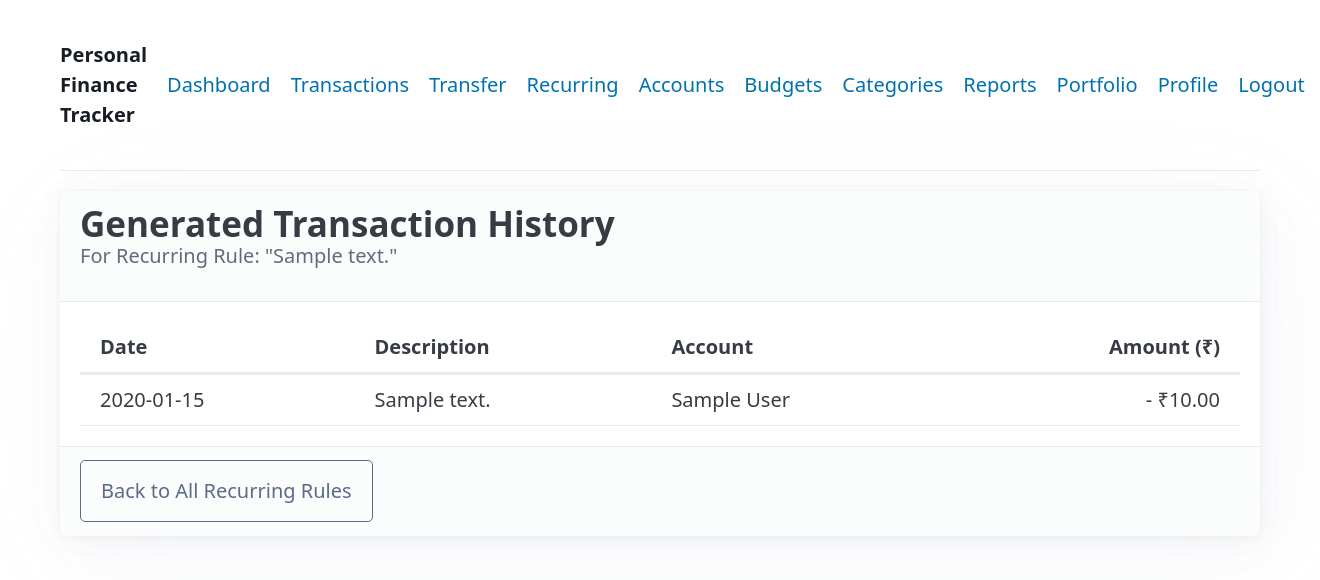
After one commit to PrajwalMadhyastha/personal-finance-webapp, a Flask app: page /recurring/1/transactions in a window 1320 px wide. The commit adds this page. Shown: the top 580 px of the page. Run offline with Flask 3, Linux system fonts and the light colour scheme; a user stored in the database is signed in; tables that the repository leaves empty hold one stand-in row (values such as "Sample post"); parts of the project's set-up code (start-up, migrations or seed data) failed here and were passed over; some libraries are stand-ins or nearby versions.

Commit message:
feat(app): Link recurring rules to the transactions they generate

```diff
--- a/finance_tracker/routes.py
+++ b/finance_tracker/routes.py
@@ -1169,12 +1169,15 @@ def generate_recurring_transactions():
 
     transactions_created = 0
     for rule in due_rules:
-        # 4. Create new Transaction from the rule
         transaction_datetime = datetime.combine(rule.next_due_date, datetime.min.time(), tzinfo=timezone.utc)
         new_transaction = Transaction(
-            description=rule.description, amount=rule.amount,
-            transaction_type=rule.transaction_type, transaction_date=transaction_datetime,
-            user_id=rule.user_id, account_id=rule.account_id
+            description=rule.description,
+            amount=rule.amount,
+            transaction_type=rule.transaction_type,
+            transaction_date=transaction_datetime,
+            user_id=rule.user_id,
+            account_id=rule.account_id,
+            recurring_transaction_id=rule.id
         )
         if rule.category: new_transaction.categories.append(rule.category)
 
@@ -1200,6 +1203,26 @@ def generate_recurring_transactions():
     success_message = f"Successfully generated {transactions_created} transaction(s)."
     current_app.logger.info(success_message)
     return jsonify({'status': 'success', 'message': success_message})
+
+@main_bp.route('/recurring/<int:recurring_id>/transactions')
+@login_required
+def view_generated_transactions(recurring_id):
+    """Displays all transactions generated by a specific recurring rule."""
+
+    # Find the parent recurring rule, ensuring it belongs to the current user
+    rule = db.session.get(RecurringTransaction, recurring_id)
+    if not rule or rule.user_id != current_user.id:
+        abort(404)
+
+    # The 'generated_transactions' relationship we created makes this query simple.
+    # We order them by date for a clean display.
+    transactions = rule.generated_transactions.order_by(Transaction.transaction_date.desc()).all()
+
+    return render_template(
+        'recurring_detail.html',
+        rule=rule,
+        transactions=transactions
+    )
 
 
 @main_bp.route('/portfolio/add', methods=['GET', 'POST'])
--- a/finance_tracker/templates/recurring.html
+++ b/finance_tracker/templates/recurring.html
@@ -79,7 +79,7 @@
                     <th>Amount</th>
                     <th>Frequency</th>
                     <th>Next Due Date</th>
-                    <!-- <th>Actions</th> -->
+                    <th>Actions</th> <!-- New Column -->
                 </tr>
             </thead>
             <tbody>
@@ -92,7 +92,9 @@
                     </td>
                     <td>{{ item.recurrence_interval|capitalize }}</td>
                     <td>{{ item.next_due_date.strftime('%Y-%m-%d') }}</td>
-                    <!-- <td><small>N/A</small></td> -->
+                    <td>
+                        <a href="{{ url_for('main.view_generated_transactions', recurring_id=item.id) }}" role="button" class="outline">View Generated</a>
+                    </td>
                 </tr>
                 {% endfor %}
             </tbody>
--- /dev/null
+++ b/finance_tracker/templates/recurring_detail.html
@@ -0,0 +1,46 @@
+{% extends "base.html" %}
+
+{% block title %}History for {{ rule.description }}{% endblock %}
+
+{% block content %}
+<article>
+    <header>
+        <hgroup>
+            <h2>Generated Transaction History</h2>
+            <h3>For Recurring Rule: "{{ rule.description }}"</h3>
+        </hgroup>
+    </header>
+
+    {% if transactions %}
+    <table>
+        <thead>
+            <tr>
+                <th>Date</th>
+                <th>Description</th>
+                <th>Account</th>
+                <th style="text-align: right;">Amount (₹)</th>
+            </tr>
+        </thead>
+        <tbody>
+            {% for trans in transactions %}
+            <tr>
+                <td>{{ trans.transaction_date.strftime('%Y-%m-%d') }}</td>
+                <td>{{ trans.description }}</td>
+                <td>{{ trans.account.name }}</td>
+                <td class="{{ trans.transaction_type }}" style="text-align: right;">
+                    {% if trans.transaction_type == 'income' %}+{% else %}-{% endif %}
+                    ₹{{ "%.2f"|format(trans.amount) }}
+                </td>
+            </tr>
+            {% endfor %}
+        </tbody>
+    </table>
+    {% else %}
+    <p>No transactions have been generated by this rule yet.</p>
+    {% endif %}
+
+    <footer>
+        <a href="{{ url_for('main.recurring_transactions') }}" role="button" class="secondary outline">Back to All Recurring Rules</a>
+    </footer>
+</article>
+{% endblock %}
```
Also changed, not shown: finance_tracker/models.py (+2 -5 lines), migrations/versions/94726f174ce2_add_link_between_recurring_and_standard_.py (added, +34 -0 lines).
